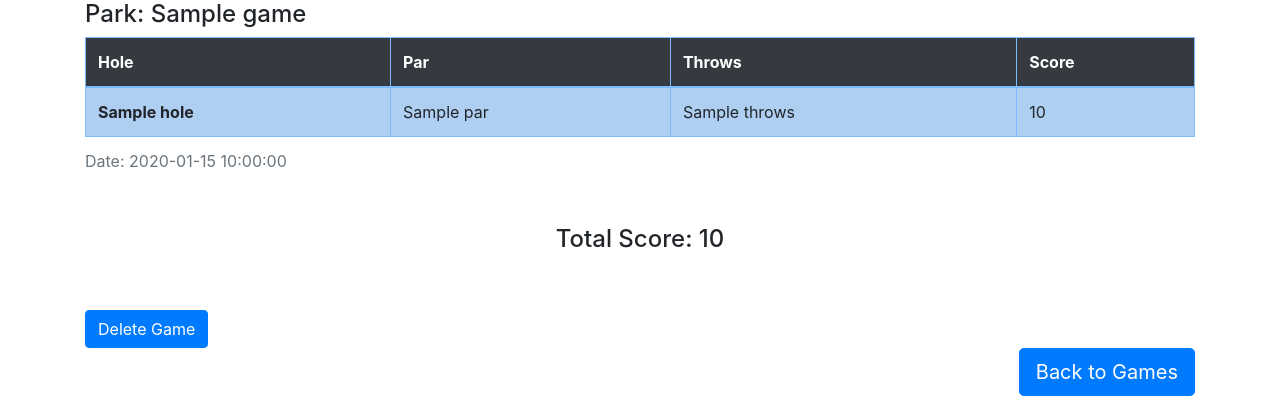
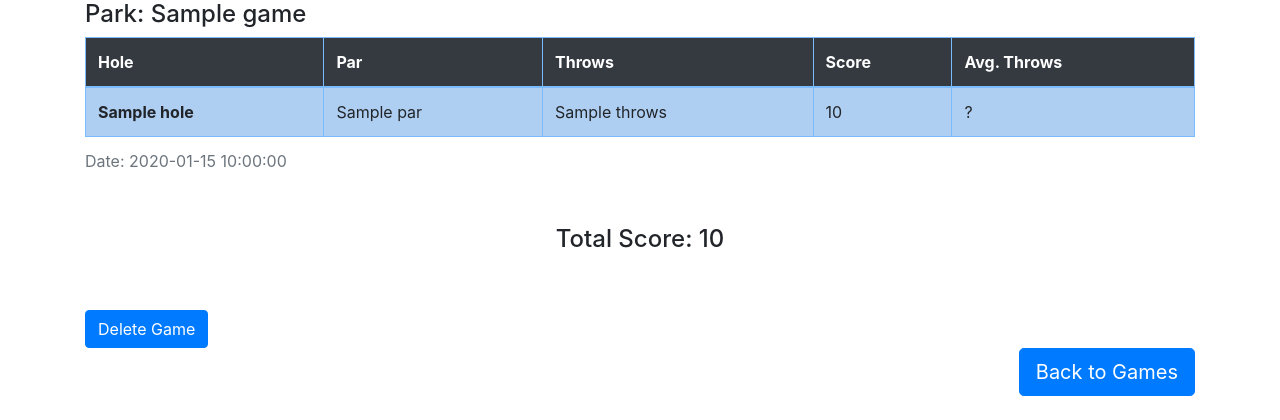
Before and after one commit to jspearus/DiscgolfScoreCard, a Flask app: template website/templates/gameview.html in a window 1280 px wide. Shown: the part 56-476 px from the top of the page. Run offline with Flask 2, Linux system fonts and the light colour scheme; tables that the repository leaves empty hold one stand-in row (values such as "Sample post"); the template is opened without the code that fills it: values that come from a table or form of the project are taken from there, most other values are stand-ins (such as "Sample title", 1, 10 or a date in 2020); some libraries are stand-ins or nearby versions.

Commit message:
added avg throws feild to saved games table

```diff
--- a/website/templates/gameview.html
+++ b/website/templates/gameview.html
@@ -12,6 +12,7 @@
         <th scope="col">Par</th>
         <th scope="col">Throws</th>
         <th scope="col">Score</th>
+        <th scope="col">Avg. Throws</th>
       </tr>
     </thead>
     <tbody>
@@ -22,6 +23,7 @@
               <td>{{  savedGameHoles.par }}</td>
               <td>{{ savedGameHoles.throws }}</td>
               <td>{{savedGameHoles.throws - savedGameHoles.par}}</td>
+              <td>?</td>
             </tr>
         {% endif %}
       {% endfor %}
```
